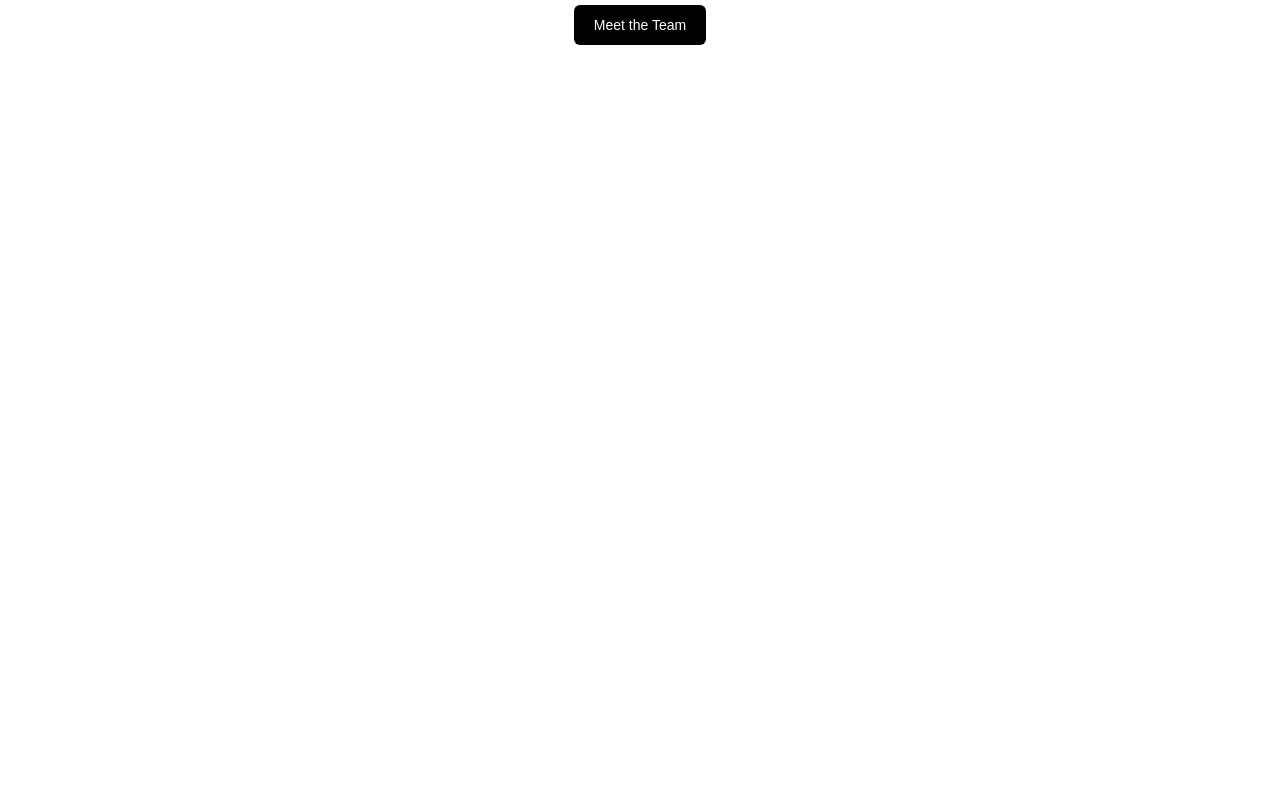
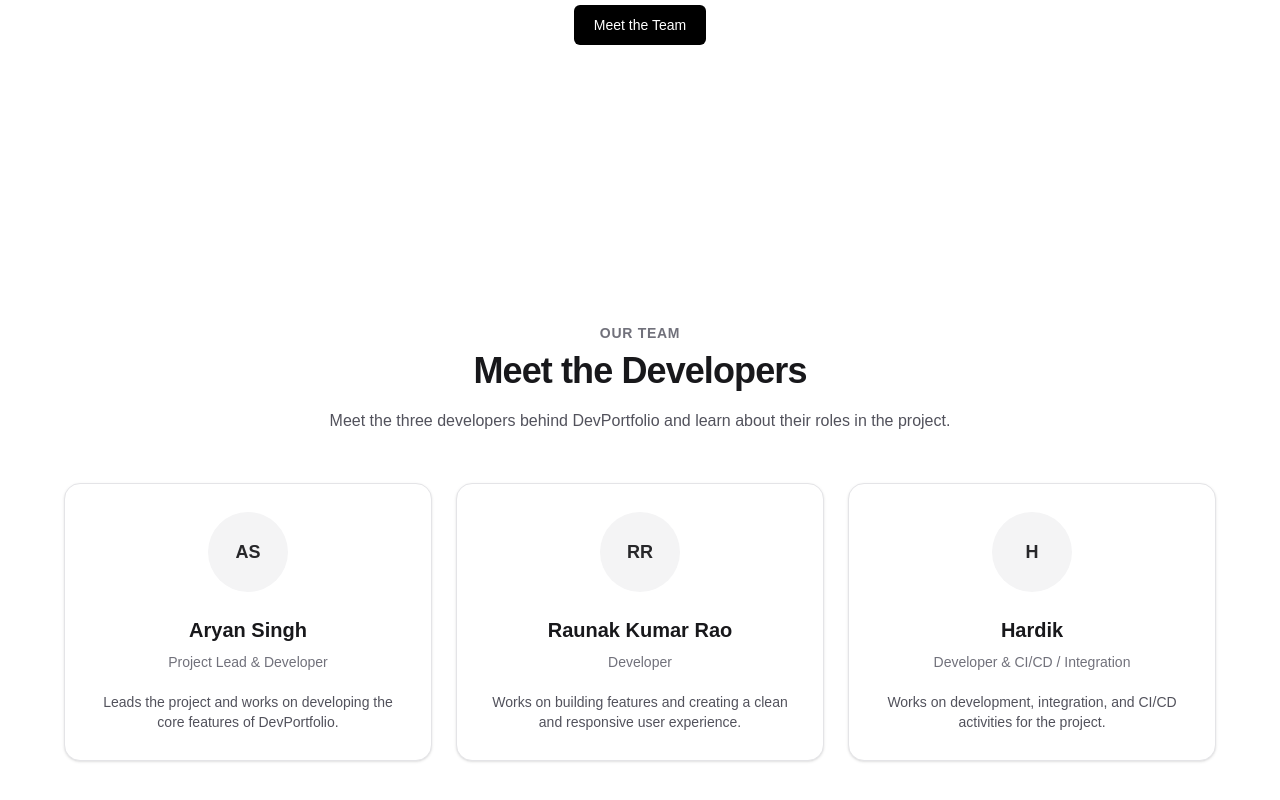
Before and after one commit to HARDIKSINGH150206/DUMMY-FOLIO-, a Next.js app: page / in a window 1280 px wide. Shown: the part 378-1178 px from the top of the page. Before the commit the page ends 800 px from the top, so only its background shows below. Built offline with nearby package versions, Linux system fonts and the light colour scheme.

Commit message:
feat: add team profiles (#4)

```diff
--- a/app/page.tsx
+++ b/app/page.tsx
@@ -1,11 +1,13 @@
 import Hero from "@/components/Hero";
 import Navbar from "@/components/Navbar";
+import TeamProfiles from "@/components/TeamProfiles";
 
 export default function Home() {
   return (
     <main className="min-h-screen bg-white text-zinc-900">
       <Navbar />
       <Hero />
+      <TeamProfiles />
     </main>
   );
 }
--- /dev/null
+++ b/components/TeamProfiles.tsx
@@ -0,0 +1,71 @@
+const teamMembers = [
+  {
+    name: "Aryan Singh",
+    role: "Project Lead & Developer",
+    description:
+      "Leads the project and works on developing the core features of DevPortfolio.",
+    initials: "AS",
+  },
+  {
+    name: "Raunak Kumar Rao",
+    role: "Developer",
+    description:
+      "Works on building features and creating a clean and responsive user experience.",
+    initials: "RR",
+  },
+  {
+    name: "Hardik",
+    role: "Developer & CI/CD / Integration",
+    description:
+      "Works on development, integration, and CI/CD activities for the project.",
+    initials: "H",
+  },
+];
+
+export default function TeamProfiles() {
+  return (
+    <section id="team" className="px-6 py-20 md:px-12">
+      <div className="mx-auto max-w-6xl">
+        <div className="mb-12 text-center">
+          <p className="text-sm font-semibold uppercase tracking-wider text-zinc-500">
+            Our Team
+          </p>
+
+          <h2 className="mt-2 text-3xl font-bold tracking-tight md:text-4xl">
+            Meet the Developers
+          </h2>
+
+          <p className="mx-auto mt-4 max-w-2xl text-base leading-7 text-zinc-600">
+            Meet the three developers behind DevPortfolio and learn about
+            their roles in the project.
+          </p>
+        </div>
+
+        <div className="grid gap-6 md:grid-cols-3">
+          {teamMembers.map((member) => (
+            <article
+              key={member.name}
+              className="rounded-2xl border border-zinc-200 bg-white p-7 text-center shadow-sm transition-shadow hover:shadow-md"
+            >
+              <div className="mx-auto flex h-20 w-20 items-center justify-center rounded-full bg-zinc-100 text-lg font-bold text-zinc-800">
+                {member.initials}
+              </div>
+
+              <h3 className="mt-6 text-xl font-semibold text-zinc-900">
+                {member.name}
+              </h3>
+
+              <p className="mt-2 text-sm font-medium text-zinc-500">
+                {member.role}
+              </p>
+
+              <p className="mt-5 text-sm leading- 6 text-zinc-600">
+                {member.description}
+              </p>
+            </article>
+          ))}
+        </div>
+      </div>
+    </section>
+  );
+}
```
